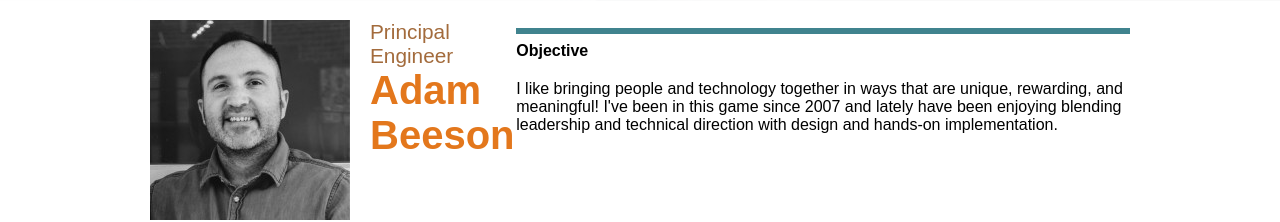
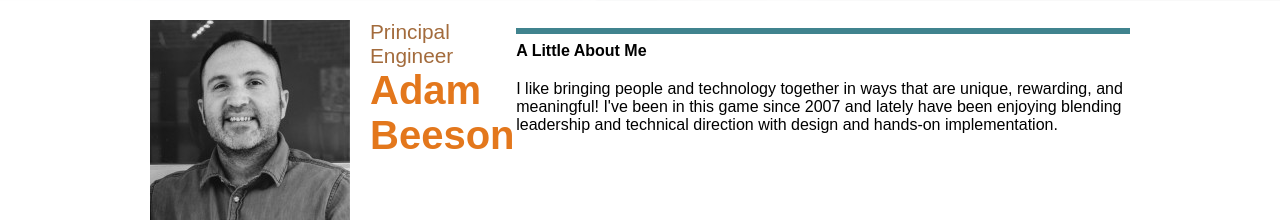
Before and after one commit to beesona/beesona.github.io, a plain HTML site: page index.html in a window 1280 px wide. Shown: the top 222 px of the page. Drawn offline with Linux system fonts and the light colour scheme.

Commit message:
header changes

```diff
--- a/index.html
+++ b/index.html
@@ -234,7 +234,7 @@
                 <div class="header-right">
                     <div class="header-right-top">
                         <hr class="header-right-top-hr hr-styler" />
-                        Objective
+                        A Little About Me
                     </div>
                     <div class="header-right-bottom">
                         I like bringing people and technology together in ways that are unique, rewarding, and meaningful! I've been in this game since 2007 and lately have been enjoying blending leadership and technical direction with design and hands-on implementation.
```
